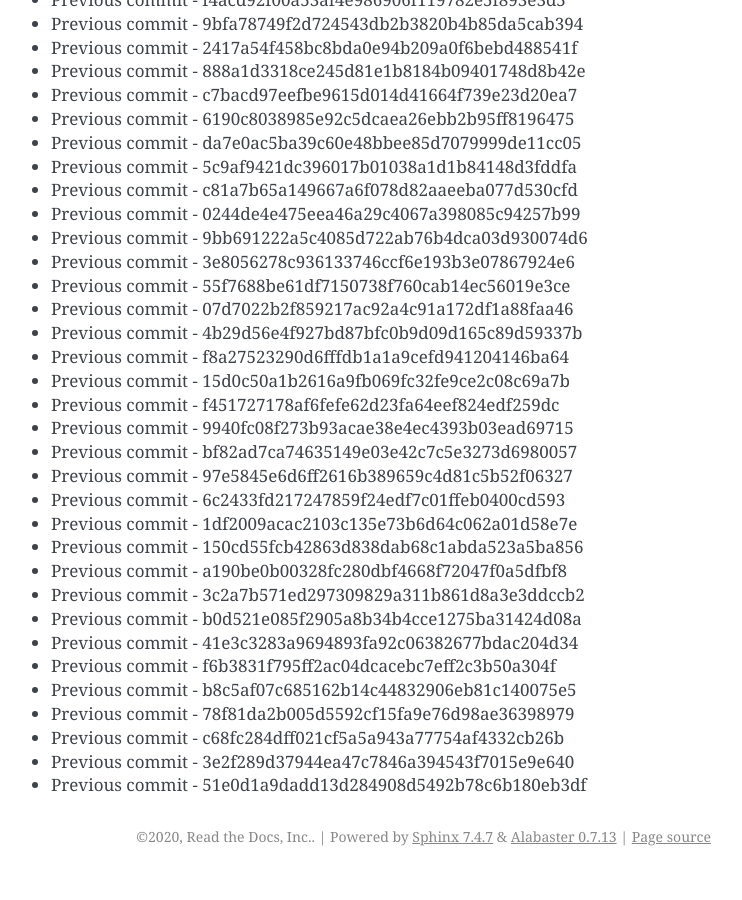
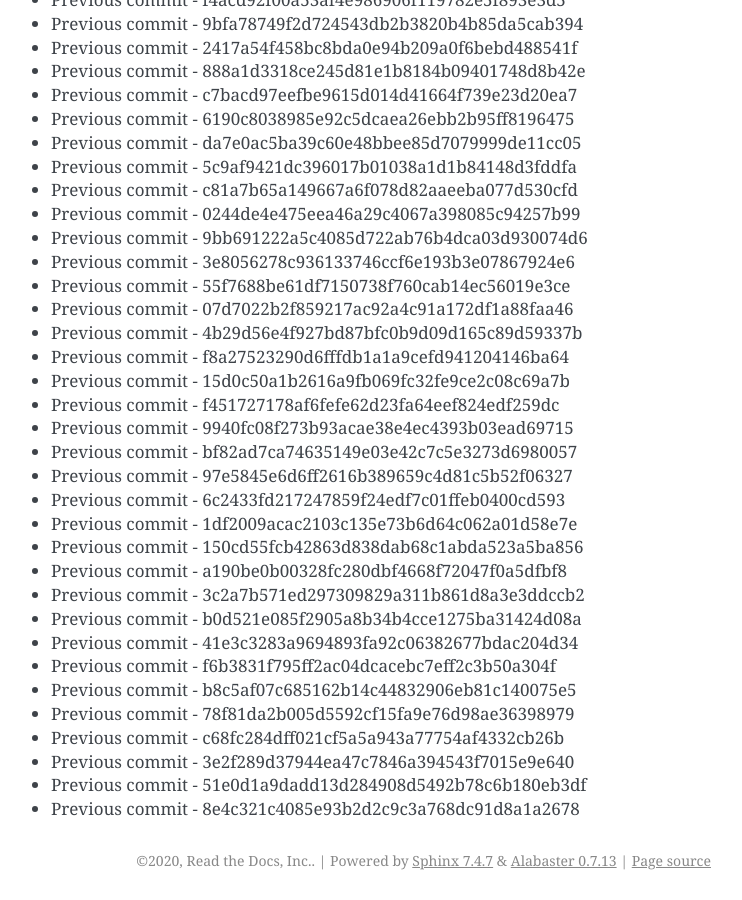
Before and after one commit to readthedocs/rtd-git-stresstest, a Sphinx documentation site: the page built from docs/updates.rst, in a window 1280 px wide and 900 px high, scrolled down 42419 px. Shown: the whole window, without its empty margins (399-1141 px from the left). Built offline with Sphinx 7.4.7, drawn with Linux system fonts in a browser that asks for light colours; before the commit the page ends 43295 px from its top, so only the background shows below that.

Commit message:
Generating commit from previous: 8e4c321c4085e93b2d2c9c3a768dc91d8a1a2678

```diff
--- a/docs/updates.rst
+++ b/docs/updates.rst
@@ -1814,3 +1814,4 @@ It can be tested for any performance characteristics.
 * Previous commit - c68fc284dff021cf5a5a943a77754af4332cb26b
 * Previous commit - 3e2f289d37944ea47c7846a394543f7015e9e640
 * Previous commit - 51e0d1a9dadd13d284908d5492b78c6b180eb3df
+* Previous commit - 8e4c321c4085e93b2d2c9c3a768dc91d8a1a2678
```
